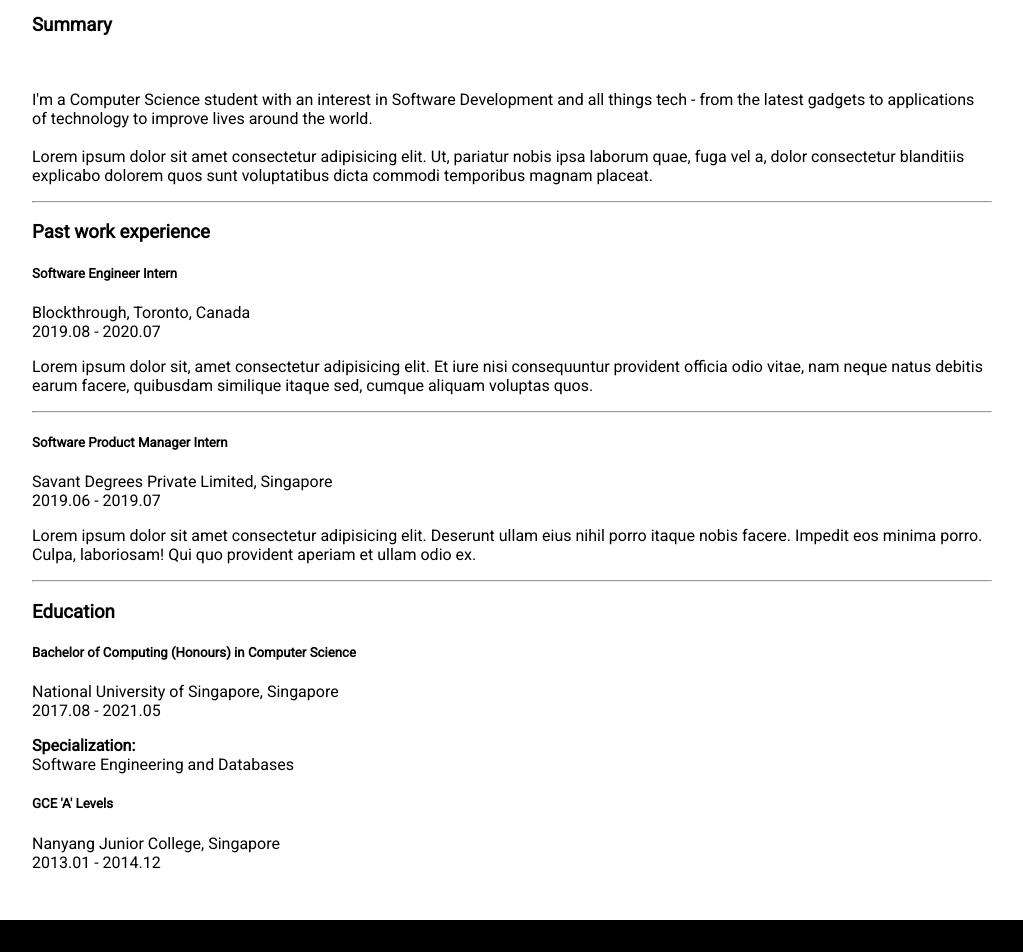
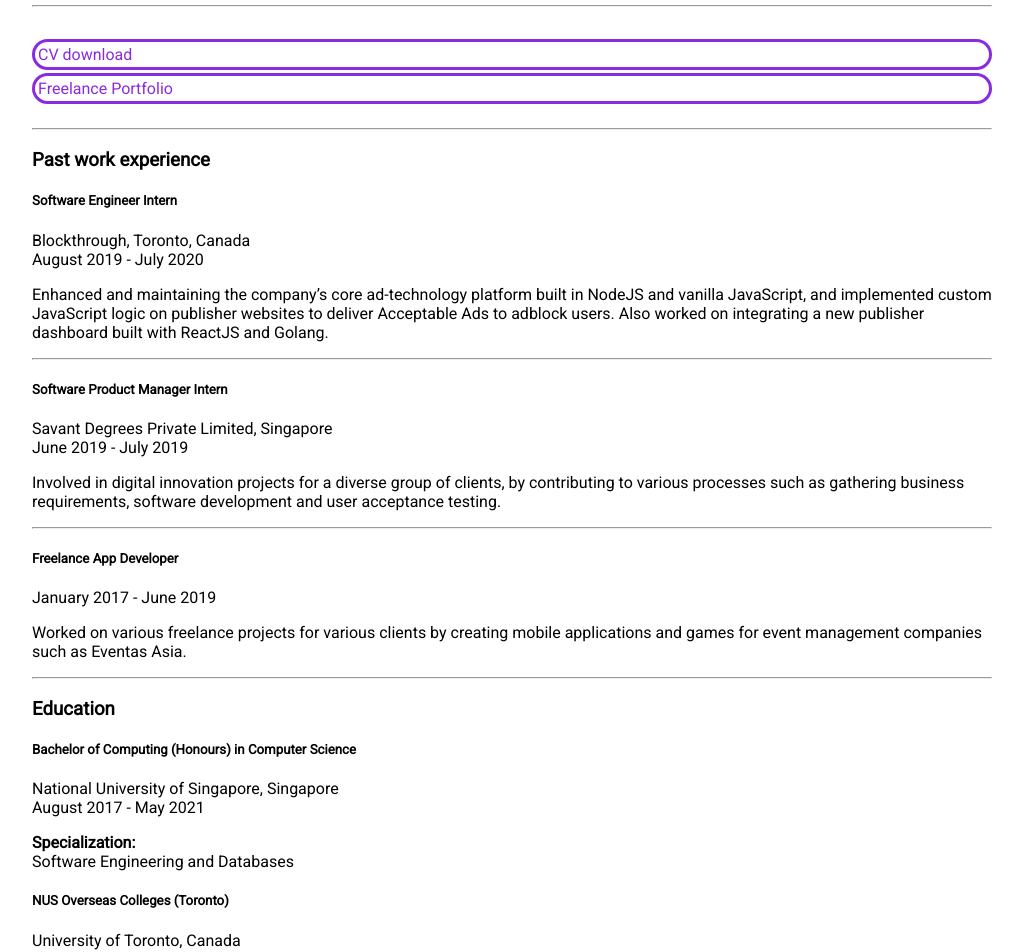
Before and after one commit to yuheong/portfolio-gatsby, a Gatsby site: page /about in a window 1280 px wide. Shown: the part 558-1510 px from the top of the page, without its empty margins (128-1151 px from the left). Built offline with nearby package versions, Linux system fonts and the light colour scheme; Gatsby itself is replaced by a stand-in of ours.

Commit message:
add about section

```diff
--- a/src/components/hero/Hero.js
+++ b/src/components/hero/Hero.js
@@ -11,7 +11,8 @@ const Hero = () => (
       <h1>Hey, I'm Yu-He, a Software Developer from Singapore.</h1>
       <br />
       <h3>
-        Currently I'm in my final year of studies as a Computer Science undergraduate at the National University of Singapore.
+        Currently I'm in my final year of studies as a Computer Science
+        undergraduate at the National University of Singapore.
       </h3>
       <p>
         Contact me at{" "}
--- a/src/pages/about.js
+++ b/src/pages/about.js
@@ -8,55 +8,38 @@ import "./index.css"
 
 import { Container, Row, Col } from "react-bootstrap"
 
-import CV from "/" //Import you CV file here!
-import other from "/" //Import other downloadable here
-
 export default () => (
   <div className="App">
     <Layout>
       <MyJumbo
+        title={"More about me."}
         body={
-          "So you are looking for a professional, communicative & punctual software engineer who likes to keep productive."
+          "I'm a Computer Science student with an interest in Software Development and all things tech - from the latest gadgets to applications of technology to improve lives around the world."
         }
-        body2={"I can also do this cool thing if that's... needed."}
-        title={"More about me."}
+        body2={
+          "During my free time, I love to play games, play sports, travel (eventually...) and hang out with friends."
+        }
       />
       <hr />
       <Container fluid>
         <Row style={{ marginTop: "2rem", marginBottom: "1.5rem" }}>
-          {/* <MyButton text={"CV download"} URL={"https://abcd"} /> */}
-          {/* <MyButton text={"Other Downloadable"} URL={other} /> */}
-        </Row>
-        <Row>
-          <Col>
-            <h3>Summary</h3>
-          </Col>
-        </Row>
-        <Row>
-          <Col>
-            {/* <h5>I love Coffee. I mean, more than people normaly like coffee</h5> */}
-            <br />
-            <p>
-              I'm a Computer Science student with an interest in Software
-              Development and all things tech - from the latest gadgets to
-              applications of technology to improve lives around the world.
-              <br />
-              <br />
-              Lorem ipsum dolor sit amet consectetur adipisicing elit. Ut,
-              pariatur nobis ipsa laborum quae, fuga vel a, dolor consectetur
-              blanditiis explicabo dolorem quos sunt voluptatibus dicta commodi
-              temporibus magnam placeat.
-            </p>
-          </Col>
+          <MyButton
+            text={"CV download"}
+            URL={
+              "https://drive.google.com/file/d/1OCTO5Ro34zaZzXsPpzvmD9jMIyxdZLEZ/view?usp=sharing"
+            }
+          />
+          <MyButton
+            text={"Freelance Portfolio"}
+            URL={"https://tinyurl.com/yuhe-portfolio"}
+          />
         </Row>
         <hr />
-        {/* This is the beginning of the career section*/}
         <Row>
           <Col>
             <h3>Past work experience</h3>
           </Col>
         </Row>
-        {/* Position number 1*/}
         <Row>
           <Col>
             <h5>Software Engineer Intern</h5>
@@ -64,20 +47,20 @@ export default () => (
         </Row>
         <Row>
           <Col>Blockthrough, Toronto, Canada</Col>
-          <Col>2019.08 - 2020.07</Col>
+          <Col>August 2019 - July 2020</Col>
         </Row>
         <Row>
           <Col>
             <p style={{ marginTop: "1rem" }}>
-              Lorem ipsum dolor sit, amet consectetur adipisicing elit. Et iure
-              nisi consequuntur provident officia odio vitae, nam neque natus
-              debitis earum facere, quibusdam similique itaque sed, cumque
-              aliquam voluptas quos.
+              Enhanced and maintaining the company’s core ad-technology platform
+              built in NodeJS and vanilla JavaScript, and implemented custom
+              JavaScript logic on publisher websites to deliver Acceptable Ads
+              to adblock users. Also worked on integrating a new publisher
+              dashboard built with ReactJS and Golang.
             </p>
           </Col>
         </Row>
         <hr />
-        {/* SW intern Position*/}
         <Row>
           <Col>
             <h5>Software Product Manager Intern</h5>
@@ -85,15 +68,34 @@ export default () => (
         </Row>
         <Row>
           <Col>Savant Degrees Private Limited, Singapore</Col>
-          <Col>2019.06 - 2019.07</Col>
+          <Col>June 2019 - July 2019</Col>
         </Row>
         <Row>
           <Col>
             <p style={{ marginTop: "1rem" }}>
-              Lorem ipsum dolor sit amet consectetur adipisicing elit. Deserunt
-              ullam eius nihil porro itaque nobis facere. Impedit eos minima
-              porro. Culpa, laboriosam! Qui quo provident aperiam et ullam odio
-              ex.
+              Involved in digital innovation projects for a diverse group of
+              clients, by contributing to various processes such as gathering
+              business requirements, software development and user acceptance
+              testing.
+            </p>
+          </Col>
+        </Row>
+        <hr />
+        <Row>
+          <Col>
+            <h5>Freelance App Developer</h5>
+          </Col>
+        </Row>
+        <Row>
+          <Col></Col>
+          <Col>January 2017 - June 2019</Col>
+        </Row>
+        <Row>
+          <Col>
+            <p style={{ marginTop: "1rem" }}>
+              Worked on various freelance projects for various clients by
+              creating mobile applications and games for event management
+              companies such as Eventas Asia.
             </p>
           </Col>
         </Row>
@@ -110,7 +112,7 @@ export default () => (
         </Row>
         <Row>
           <Col>National University of Singapore, Singapore</Col>
-          <Col>2017.08 - 2021.05</Col>
+          <Col>August 2017 - May 2021</Col>
         </Row>
         <Row>
           <Col>
@@ -122,12 +124,29 @@ export default () => (
         </Row>
         <Row>
           <Col>
+            <h5>NUS Overseas Colleges (Toronto)</h5>
+          </Col>
+        </Row>
+        <Row>
+          <Col>University of Toronto, Canada</Col>
+          <Col>August 2019 - July 2020</Col>
+        </Row>
+        <Row>
+          <Col>
+            <p style={{ marginTop: "1rem" }}>
+              <strong>Courses taken:</strong>
+              <br /> The Business of Software, Patent Analytics
+            </p>
+          </Col>
+        </Row>
+        <Row>
+          <Col>
             <h5>GCE 'A' Levels</h5>
           </Col>
         </Row>
         <Row>
           <Col>Nanyang Junior College, Singapore</Col>
-          <Col>2013.01 - 2014.12</Col>
+          <Col>January 2013 - December 2014</Col>
         </Row>
       </Container>
     </Layout>
--- a/src/pages/index.js
+++ b/src/pages/index.js
@@ -2,8 +2,8 @@ import React from "react"
 import Layout from "../components/layout/Layout"
 
 import Hero from "../components/hero/Hero"
-import Summary from "../components/summary/Summary"
-import Projects from "../components/projects/Projects"
+// import Summary from "../components/summary/Summary"
+// import Projects from "../components/projects/Projects"
 
 //import bootstrap styles
 import "bootstrap/dist/css/bootstrap.min.css"
```
Also changed, not shown: src/images/portfolio/me.png (added).
